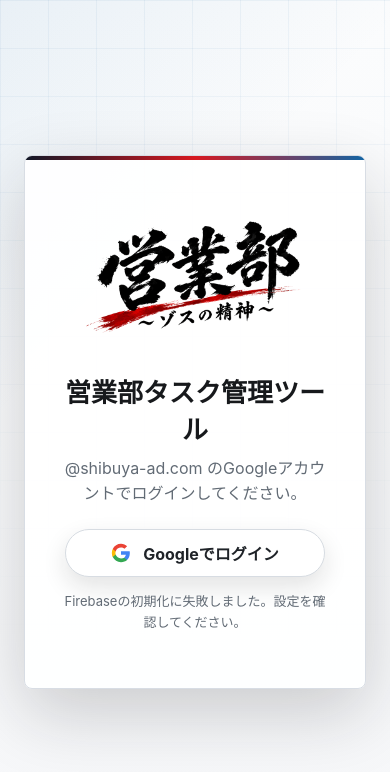
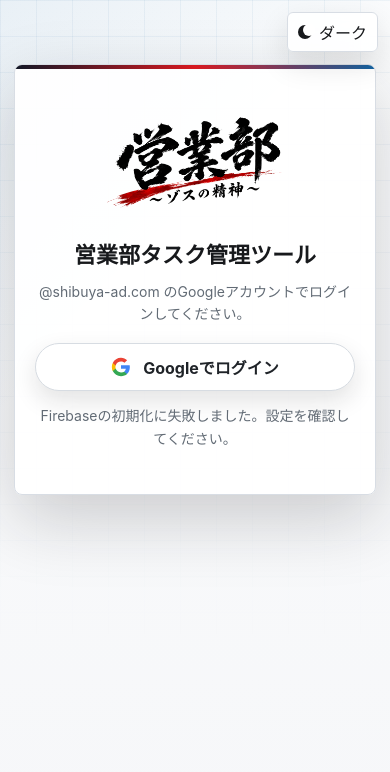
Before and after one commit to AXIS-AD/sales-task, a website: page index.html in a window 390 px wide. Drawn offline with Linux system fonts and the light colour scheme.

Commit message:
Add auth theme toggle and mobile layout

```diff
--- a/app.js
+++ b/app.js
@@ -134,6 +134,7 @@
   requestView: document.querySelector("#requestView"),
   dashboardBody: document.querySelector("#dashboardBody"),
   themeButton: document.querySelector("#themeButton"),
+  authThemeButton: document.querySelector("#authThemeButton"),
   requestForm: document.querySelector("#requestForm"),
   requestRequester: document.querySelector("#requestRequester"),
   requestBody: document.querySelector("#requestBody"),
@@ -365,8 +366,11 @@
 
 function applyTheme() {
   document.documentElement.dataset.theme = state.theme;
-  elements.themeButton.setAttribute("aria-pressed", String(state.theme === "dark"));
-  elements.themeButton.lastChild.textContent = state.theme === "dark" ? "ライト" : "ダーク";
+  [elements.themeButton, elements.authThemeButton].forEach((button) => {
+    if (!button) return;
+    button.setAttribute("aria-pressed", String(state.theme === "dark"));
+    button.lastChild.textContent = state.theme === "dark" ? "ライト" : "ダーク";
+  });
 }
 
 function toggleTheme() {
@@ -2083,6 +2087,7 @@
 document.querySelector("#resetButton").addEventListener("click", resetDecisions);
 document.querySelector("#applyButton").addEventListener("click", applyDecisions);
 elements.themeButton.addEventListener("click", toggleTheme);
+elements.authThemeButton.addEventListener("click", toggleTheme);
 elements.signOutButton.addEventListener("click", signOut);
 elements.requestForm.addEventListener("submit", handleRequestSubmit);
 elements.ruleForm.addEventListener("submit", handleRuleSubmit);
--- a/index.html
+++ b/index.html
@@ -5,11 +5,12 @@
     <meta name="viewport" content="width=device-width, initial-scale=1">
     <title>営業部タスク管理ツール</title>
     <link rel="icon" type="image/png" href="./assets/browser-tab-logo-max.png?v=20260626-tab-logo-max">
-    <link rel="stylesheet" href="./styles.css?v=20260626-picked-at">
+    <link rel="stylesheet" href="./styles.css?v=20260626-auth-theme-mobile">
     <script src="./config.js"></script>
   </head>
   <body class="auth-pending">
     <section id="authOverlay" class="auth-overlay" aria-live="polite">
+      <button id="authThemeButton" class="auth-theme-button" type="button" aria-pressed="false"><span class="theme-icon" aria-hidden="true"></span>ダーク</button>
       <div class="auth-card">
         <img class="auth-brand" src="./assets/ozu-spirit.png?v=transparent" alt="営業部 〜ゾスの精神〜">
         <h2>営業部タスク管理ツール</h2>
@@ -233,6 +234,6 @@
       </div>
     </aside>
 
-    <script type="module" src="./app.js?v=20260626-picked-at"></script>
+    <script type="module" src="./app.js?v=20260626-auth-theme-mobile"></script>
   </body>
 </html>
--- a/styles.css
+++ b/styles.css
@@ -53,7 +53,7 @@
 
 body.auth-pending {
   min-height: 100vh;
-  overflow: hidden;
+  overflow: auto;
 }
 
 body.auth-pending .topbar,
@@ -75,6 +75,7 @@
   display: grid;
   place-items: center;
   padding: 24px;
+  overflow: auto;
   background:
     linear-gradient(135deg, rgba(18, 100, 163, 0.08), transparent 34%),
     linear-gradient(180deg, var(--panel-soft), var(--bg));
@@ -110,6 +111,16 @@
   inset: 0 0 auto;
   height: 4px;
   background: linear-gradient(90deg, #111827, #d71920, #1264a3);
+}
+
+.auth-theme-button {
+  position: absolute;
+  top: 20px;
+  right: 20px;
+  z-index: 1;
+  background: color-mix(in srgb, var(--panel) 88%, transparent);
+  box-shadow: 0 12px 30px rgba(23, 25, 28, 0.12);
+  backdrop-filter: blur(10px);
 }
 
 .auth-brand {
@@ -1362,3 +1373,83 @@
     display: block;
   }
 }
+
+@media (max-width: 560px) {
+  .auth-overlay {
+    padding: 64px 14px 18px;
+    place-items: start center;
+  }
+
+  .auth-overlay::before {
+    background-size: 36px 36px;
+  }
+
+  .auth-theme-button {
+    top: 12px;
+    right: 12px;
+    padding: 7px 10px;
+  }
+
+  .auth-card {
+    width: 100%;
+    padding: 30px 20px 26px;
+  }
+
+  .auth-brand {
+    width: min(300px, 96%);
+    height: 130px;
+    margin-bottom: 12px;
+  }
+
+  .auth-card h2 {
+    font-size: 22px;
+    line-height: 1.35;
+  }
+
+  .auth-card p {
+    margin-bottom: 18px;
+    font-size: 14px;
+  }
+
+  .firebase-signin-button {
+    width: 100%;
+    min-width: 0;
+  }
+}
+
+@media (max-width: 380px) {
+  .auth-card {
+    padding: 26px 16px 22px;
+  }
+
+  .auth-brand {
+    width: min(260px, 96%);
+    height: 116px;
+  }
+
+  .auth-card h2 {
+    font-size: 20px;
+  }
+}
+
+@media (max-height: 620px) {
+  .auth-overlay {
+    align-items: start;
+    padding-top: 56px;
+    padding-bottom: 16px;
+  }
+
+  .auth-card {
+    padding-top: 24px;
+    padding-bottom: 22px;
+  }
+
+  .auth-brand {
+    height: 112px;
+    margin-bottom: 8px;
+  }
+
+  .auth-card p {
+    margin-bottom: 14px;
+  }
+}
```
